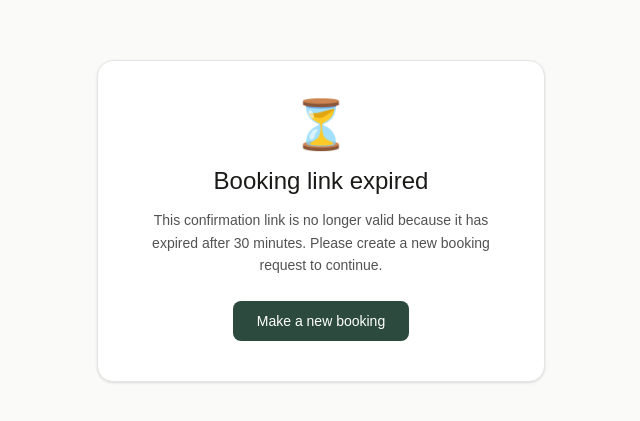
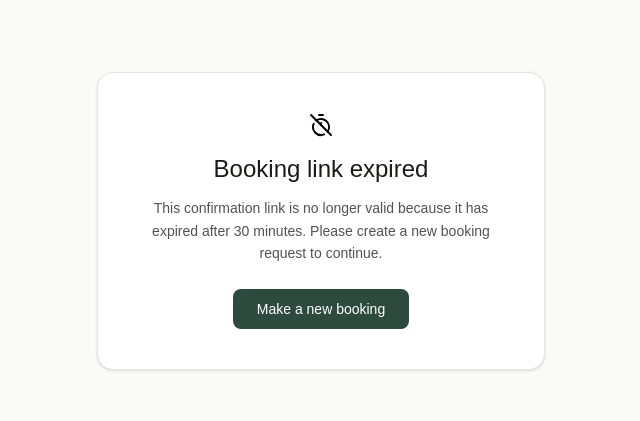
Before and after one commit to IvanLazarov03/apartment-booking, a Next.js app: page /booking-expired in a window 1280 px wide. Shown: the part 179-600 px from the top of the page, without its empty margins (319-959 px from the left). Built offline with nearby package versions, Linux system fonts and the light colour scheme.

Commit message:
Changed expired icon

```diff
--- a/app/booking-expired/page.tsx
+++ b/app/booking-expired/page.tsx
@@ -1,8 +1,11 @@
+import { TimerOff } from "lucide-react";
 export default function BookingExpiredPage() {
   return (
     <div className="min-h-screen flex items-center justify-center bg-[#fafaf8] px-6">
       <div className="max-w-md w-full text-center bg-white border border-neutral-200 rounded-2xl p-10 shadow-sm">
-        <div className="text-5xl mb-4">⏳</div>
+        <div className="text-5xl mb-4 flex items-center justify-center">
+          <TimerOff color="black" />
+        </div>
 
         <h1 className="text-2xl font-light text-[#1a1a18]">
           Booking link expired
```
